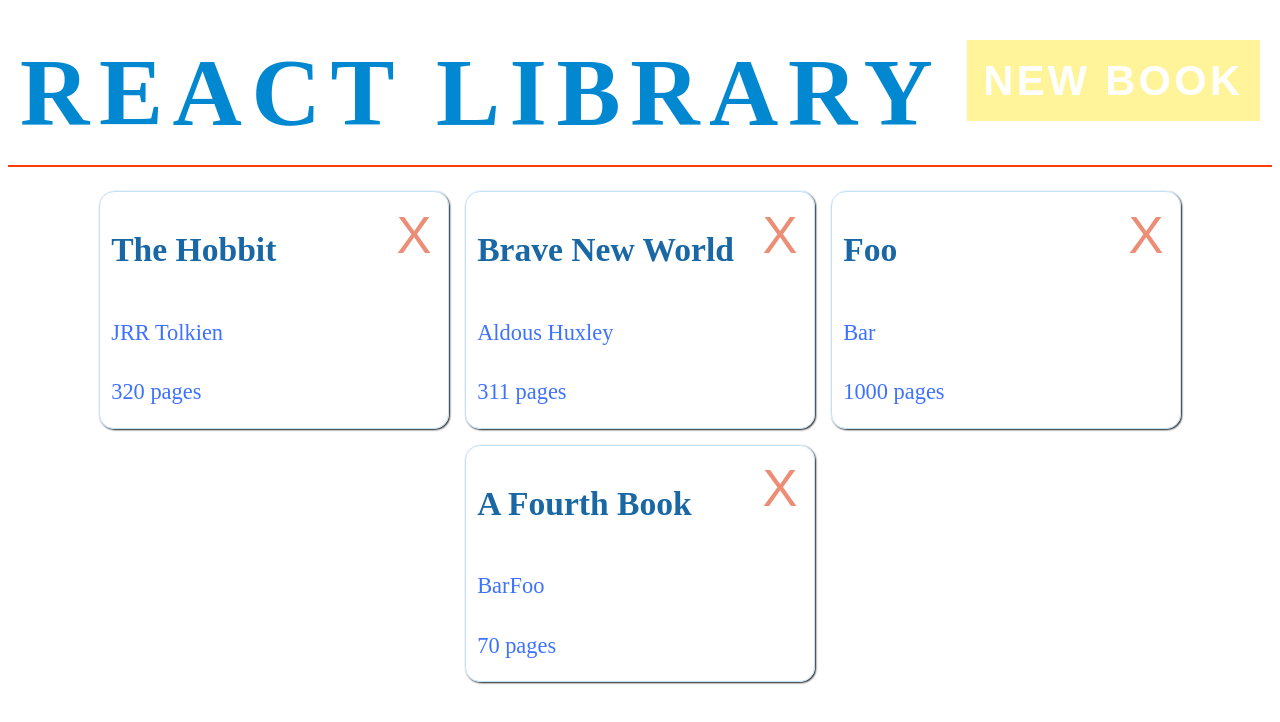
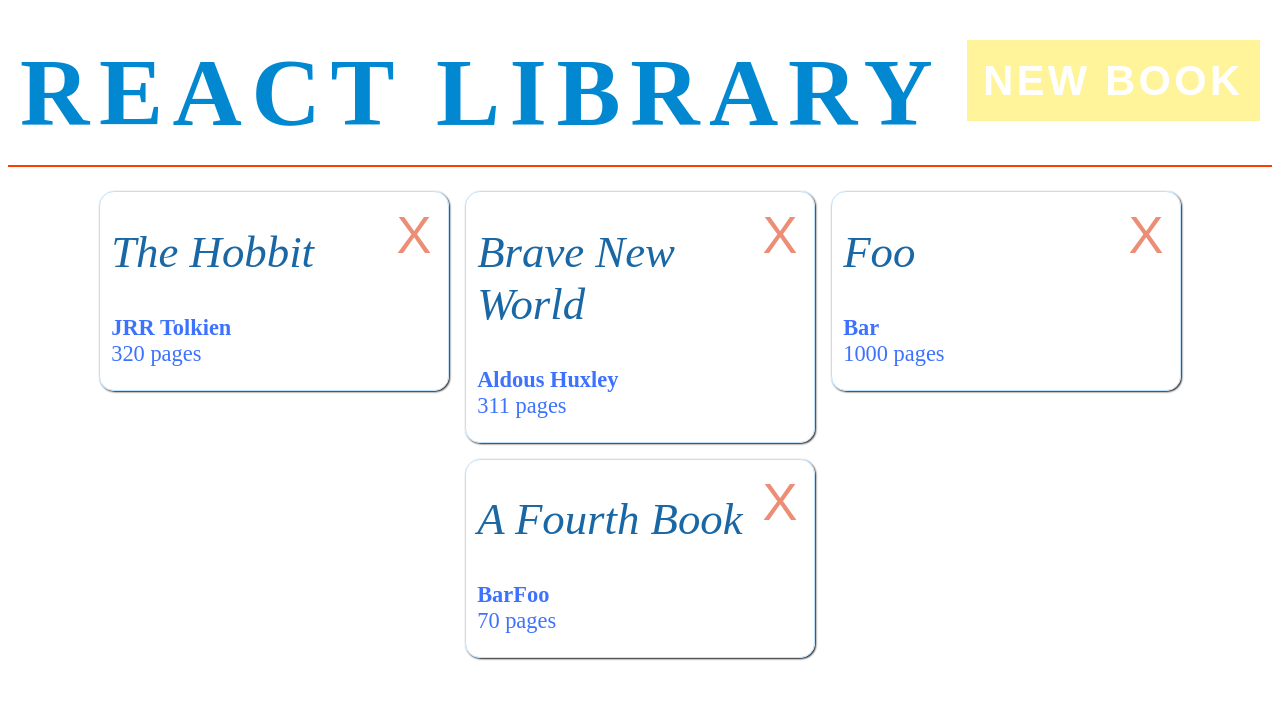
Before and after one commit to clavierbulb-green/React-Library, a React (Vite) app: page / in a window 1280 px wide. Shown: the top 722 px of the page. Built offline with nearby package versions, Linux system fonts and the light colour scheme.

Commit message:
Edit Book Card styles

```diff
--- a/src/components/BookCard.js
+++ b/src/components/BookCard.js
@@ -8,7 +8,7 @@ class BookCard extends React.Component {
     return (
       <div className="book-card">
         <h2 className="title">{this.props.book.title}</h2>
-        <p>{this.props.book.author}</p>
+        <p className="author">{this.props.book.author}</p>
         <p>{this.props.book.numPages} pages</p>
         <button className="remove-book-button"
     onClick={this.props.handleRemove.bind(this, this.props.book.id)}>X</button>
--- a/src/style.css
+++ b/src/style.css
@@ -70,13 +70,14 @@ header {
 
 .book-card {
   position: relative;
+  display: flex;
+  flex-direction: column;
 
   border: 1px solid #BBDEFB;
   border-radius: 15px;
-  display: flex;
-  flex-direction: column;
 
   padding: 0.5em;
+  padding-bottom: 1em;
 
   color: #2962FF;
   font-size: calc(1rem + 0.5vw);
@@ -90,14 +91,22 @@ header {
   opacity: 1;
 }
 
-.book-card .title {
-  font-size: 1.5em;
+.title {
+  font-size: calc(1.2rem + 2vw);
+  font-style: italic;
+  font-weight: normal;
+
   color: #01579B;
-  margin-right: 1em;
+  margin-top: 0.5em;
+  margin-right: 1.1em;
 }
 
 .book-card p {
-  margin-bottom: 0.5em;
+  margin: 0;
+}
+
+.author {
+  font-weight: bold;
 }
 
 .remove-book-button {
```
